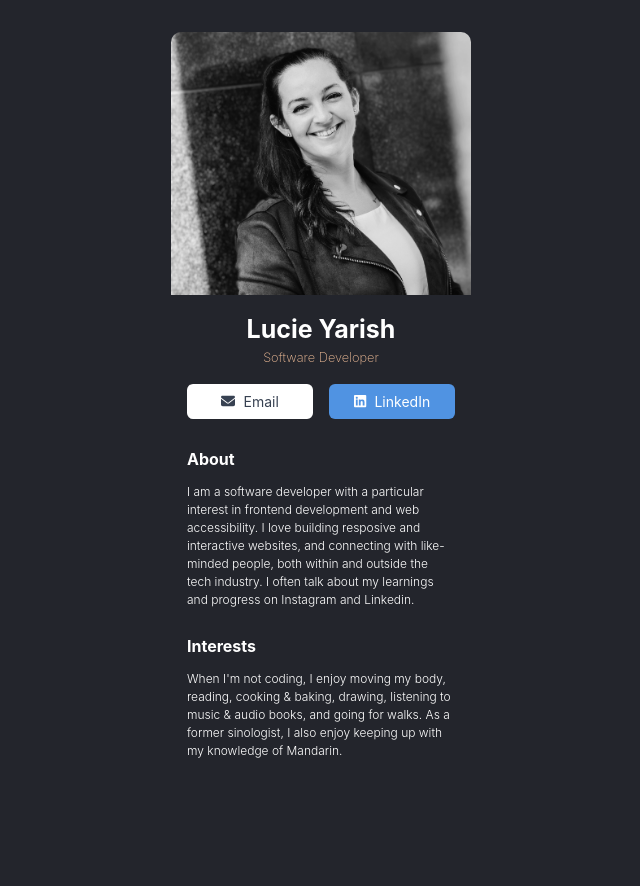
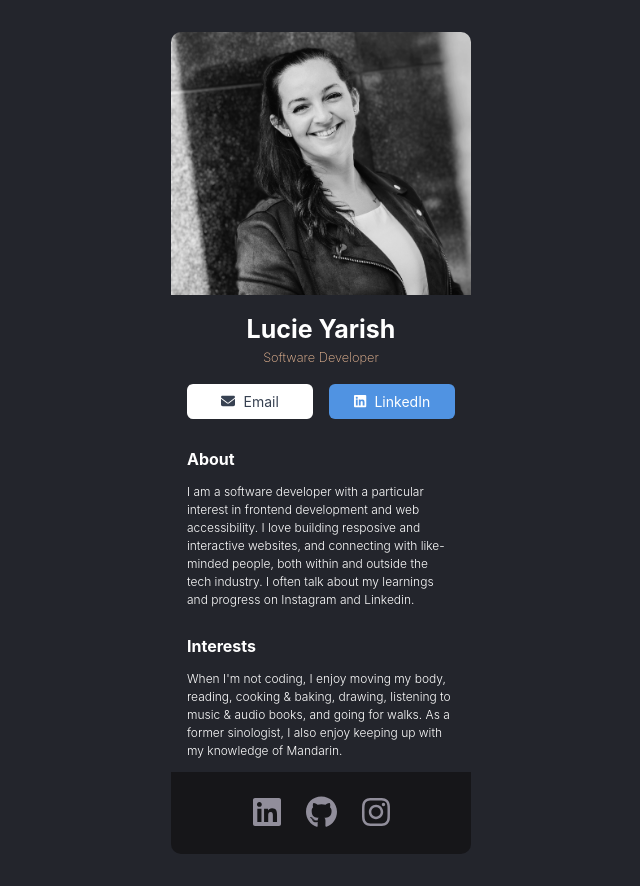
Before and after one commit to lucieyarish/digital-business-card, a React (Vite) app: page / in a window 1280 px wide. Shown: the whole page, without its empty margins (319-959 px from the left). Before the commit the page ends 800 px from the top, so only its background shows below. Built offline with nearby package versions, Linux system fonts and the light colour scheme.

Commit message:
Create Footer component with accessible social links

```diff
--- a/src/App.jsx
+++ b/src/App.jsx
@@ -1,12 +1,14 @@
 import './App.css';
 import Info from './containers/Info';
 import Intro from './containers/Intro';
+import Footer from './containers/Footer';
 
 const App = () => {
   return (
     <div className="card-container">
       <Info />
       <Intro />
+      <Footer />
     </div>
   );
 };
--- /dev/null
+++ b/src/components/SocialLink.css
@@ -0,0 +1,9 @@
+.social-link--icon {
+    font-size: 2rem;
+    color: #918E9B;
+}
+
+.social-link--icon:hover,
+.social-link--icon:focus {
+    color: #F3BF99;
+}
--- /dev/null
+++ b/src/components/SocialLink.jsx
@@ -0,0 +1,19 @@
+import './SocialLink.css';
+import { FontAwesomeIcon } from '@fortawesome/react-fontawesome';
+
+const SocialLink = (props) => {
+  return (
+    <>
+      <a href={props.href} target="_blank" aria-label={props.ariaLabel}>
+        <FontAwesomeIcon
+          icon={props.linkIcon}
+          className="social-link--icon"
+          aria-hidden="true"
+          title={props.title}
+        />
+      </a>
+    </>
+  );
+};
+
+export default SocialLink;
--- /dev/null
+++ b/src/containers/Footer.css
@@ -0,0 +1,8 @@
+.footer {
+    background: #161619;
+    padding: 1.5em;
+    border-radius: 0 0 10px 10px;
+    display: flex;
+    justify-content: center;
+    gap: 25px;
+}
--- /dev/null
+++ b/src/containers/Footer.jsx
@@ -0,0 +1,32 @@
+import './Footer.css';
+import SocialLink from '../components/SocialLink';
+import { faLinkedin } from '@fortawesome/free-brands-svg-icons';
+import { faInstagram } from '@fortawesome/free-brands-svg-icons';
+import { faGithub } from '@fortawesome/free-brands-svg-icons';
+
+const Footer = () => {
+  return (
+    <footer className="footer">
+      <SocialLink
+        href={'https://www.linkedin.com/in/lucie-yarish/'}
+        linkIcon={faLinkedin}
+        title={`Link to Lucie's LinkedIn`}
+        ariaLabel={`View Lucie's LinkedIn`}
+      />
+      <SocialLink
+        href={'https://github.com/lucieyarish'}
+        linkIcon={faGithub}
+        title={`Link to Lucie's GitHub`}
+        ariaLabel={`View Lucie's GitHub`}
+      />
+      <SocialLink
+        href={'https://www.instagram.com/luciecodes/'}
+        linkIcon={faInstagram}
+        title={`Link to Lucie's Instagram`}
+        ariaLabel={`View Lucie's Instagram`}
+      />
+    </footer>
+  );
+};
+
+export default Footer;
```
